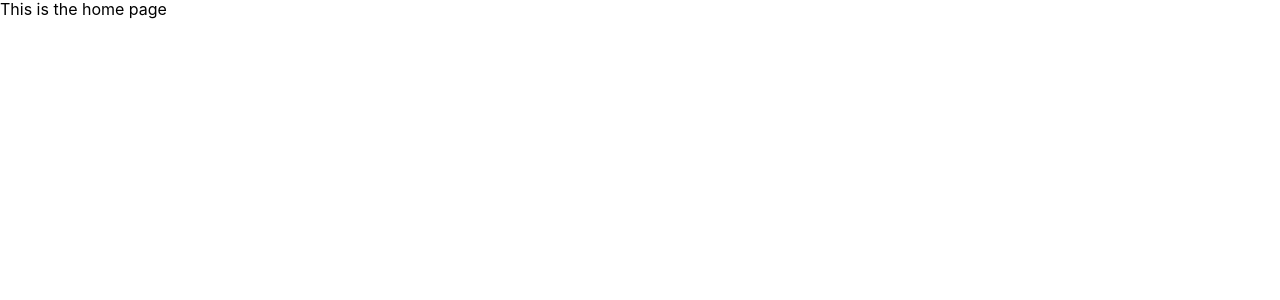
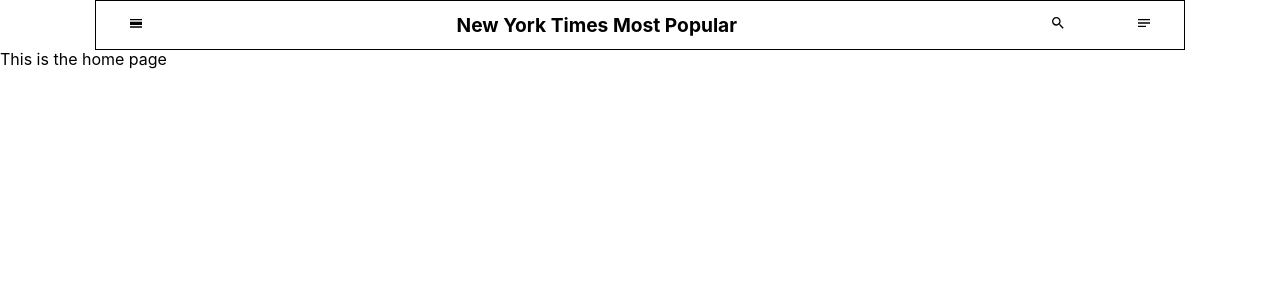
Before and after one commit to NateOs/popular_nyt_news, a React (Create React App) app: page / in a window 1280 px wide. Shown: the top 300 px of the page. Built offline with nearby package versions, Linux system fonts and the light colour scheme.

Commit message:
writing up the header component

```diff
--- a/src/Components/Header.js
+++ b/src/Components/Header.js
@@ -1,15 +1,25 @@
-import React from 'react'
+import React from "react";
+import { MdCalendarViewDay, MdSearch, MdNotes } from "react-icons/md";
 
 function Header() {
-	return (
-		<header className="header">
-			<div className="nav">
-				<span className="nav-toggle">
-
-				</span>
-			</div>
-		</header>
-	)
+  return (
+    <header className="header container">
+      <div className="nav">
+        <span className="nav-toggle icon">
+          <MdCalendarViewDay />
+        </span>
+        <h1>New York Times Most Popular</h1>
+        <div className="toggles">
+          <span className="icon">
+            <MdSearch />
+          </span>
+          <span className="icon">
+            <MdNotes />
+          </span>
+        </div>
+      </div>
+    </header>
+  );
 }
 
-export default Header
+export default Header;
--- a/src/Components/_header.scss
+++ b/src/Components/_header.scss
@@ -0,0 +1,20 @@
+.header {
+  width: 100%;
+  .icon {
+	//   TODO style svgs
+  }
+  .nav {
+    display: flex;
+    justify-content: space-between;
+    align-items: center;
+  }
+  h1 {
+    font-size: clamp(1rem, 1.5vw, 2rem);
+  }
+  .toggles {
+	  width: 10%;
+	  display: flex;
+	  justify-content: space-between;
+  }
+  border: 1px solid #000;
+}
--- a/src/Pages/Home.js
+++ b/src/Pages/Home.js
@@ -1,5 +1,4 @@
 import React from "react";
-import { Col, Row, Container } from "react-bootstrap";
 
 function Home() {
   return <div>This is the home page</div>;
--- a/src/styles/global.scss
+++ b/src/styles/global.scss
@@ -4,7 +4,18 @@
 // All variables are here!
 @import "./variables";
 
-// Component Style Imports
+// Page Imports
 @import "../Pages/details";
 
 @import "../Pages/home";
+
+// Components
+@import "../Components/header";
+
+// Global Styles
+
+.container {
+  max-width: 80%;
+  margin: 0 auto;
+  padding: 0 2rem;
+}
```
